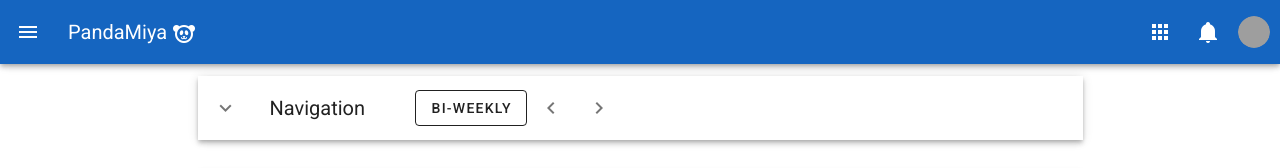
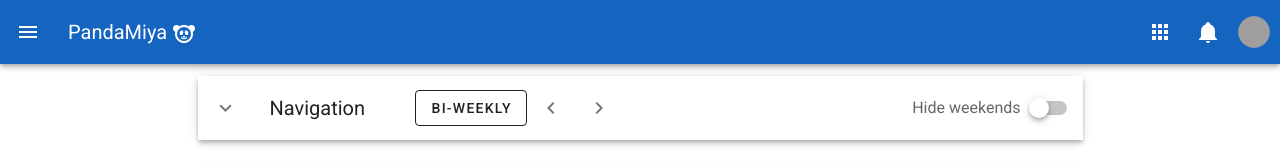
Before and after one commit to reg0/popanda, a Vue app: page / in a window 1280 px wide. Shown: the top 168 px of the page. Built offline with nearby package versions, Linux system fonts and the light colour scheme; grey boxes are pictures that could not be loaded.

Commit message:
added hide weekends

```diff
--- a/src/components/schedule/schedule.component.vue
+++ b/src/components/schedule/schedule.component.vue
@@ -47,6 +47,7 @@ import { getArrayOfDates, MyDate } from '@/utils/date.utils';
 import { ITeam } from '@/interfaces/models/team.model.interface';
 import { IActivity } from '@/interfaces/models/actvity.model.interface';
 import { IPerson } from '@/interfaces/models/person.model.interface';
+import holidaysService from '@/services/holidays.service';
 import TimelineGridHeader from '../timelineGrid/timelineGridHeader.component.vue';
 import TimelineGridBody from '../timelineGrid/timelineGridBody.component.vue';
 import TimelineGridBodyStub from '../timelineGrid/timelineGridBodyStub.component.vue';
@@ -78,10 +79,11 @@ export default Vue.extend({
     isoDateFrom: String,
     isoDateTo: String,
     scale: Number,
+    hideWeekends: Boolean,
   },
   computed: {
     dates(): MyDate[] {
-      return getArrayOfDates(this.isoDateFrom, this.isoDateTo);
+      return getArrayOfDates(this.isoDateFrom, this.isoDateTo).filter((d) => !this.hideWeekends || !holidaysService.isWeekend(d));
     },
     activities(): {[personId: string]: {[isoDate: string]: IActivity}} {
       return Object.keys(this.teamData.activities).reduce((result, personId) => {
--- a/src/components/schedule/schedule.page.vue
+++ b/src/components/schedule/schedule.page.vue
@@ -1,6 +1,11 @@
 <template>
   <div class="content-wrapper">
-    <Navigation :scale="scale" @scaleChanged="scaleChanged" @dateFromChanged="dateFromChanged" />
+    <Navigation
+      :scale="scale"
+      @scaleChanged="scaleChanged"
+      @dateFromChanged="dateFromChanged"
+      @hideWeekendsChanged="hideWeekendsChanged"
+    />
     <v-expansion-panels :hover="true" :multiple="true" :value="openTeamsIndexes" @change="openTeamsChanged">
       <v-expansion-panel v-for="team in teams" :key="team.id">
         <v-expansion-panel-header :color="team.color" :style="{ color: fontColorForBg(team.color) }">
@@ -16,6 +21,7 @@
             :isoDateFrom="isoDateFrom"
             :isoDateTo="isoDateTo"
             :holidays="holidays"
+            :hideWeekends="hideWeekends"
             :scale="scale"
           />
         </v-expansion-panel-content>
@@ -72,6 +78,7 @@ export default Vue.extend({
     teamsData: { } as {[teamId: string]: TeamData},
     isoDateFrom: '2020-09-14',
     scale: SCALE_BIWEEKLY,
+    hideWeekends: false,
   }),
 
   computed: {
@@ -105,6 +112,9 @@ export default Vue.extend({
   },
 
   methods: {
+    hideWeekendsChanged(newValue: boolean) {
+      this.hideWeekends = newValue;
+    },
     scaleChanged(newScale: number) {
       this.scale = newScale;
       this.isoDateFrom = updateDateFrom(this.isoDateFrom, this.scale, 0);
--- a/src/components/schedule/scheduleNavigation.component.vue
+++ b/src/components/schedule/scheduleNavigation.component.vue
@@ -35,6 +35,9 @@
       <v-icon>mdi-chevron-right</v-icon>
     </v-btn>
     <v-spacer></v-spacer>
+    <v-switch class="v-input--reverse" @change="hideWeekendsChanged" hide-details>
+      <template #label>Hide weekends</template>
+    </v-switch>
     <template v-if="!collapsed" #extension>
       <v-toolbar-title>Title2</v-toolbar-title>
     </template>
@@ -48,6 +51,23 @@
     .scale-dropdown {
       margin-left: 50px;
       width: 112px
+    }
+
+    .v-input--reverse .v-input__slot {
+      flex-direction: row-reverse;
+      justify-content: flex-end;
+      .v-application--is-ltr & {
+        .v-input--selection-controls__input {
+          margin-right: 0;
+          margin-left: 8px;
+        }
+      }
+      .v-application--is-rtl & {
+        .v-input--selection-controls__input {
+          margin-left: 0;
+          margin-right: 8px;
+        }
+      }
     }
   }
 </style>
@@ -71,6 +91,9 @@ export default Vue.extend({
     navigate(delta: 1 | -1) {
       this.$emit('dateFromChanged', delta);
     },
+    hideWeekendsChanged(value: boolean) {
+      this.$emit('hideWeekendsChanged', value);
+    },
   },
 });
 </script>
--- a/src/components/timelineGrid/timelineGridHeader.component.vue
+++ b/src/components/timelineGrid/timelineGridHeader.component.vue
@@ -73,7 +73,7 @@ export default Vue.extend({
       return moment(date.isoDate).format('dd');
     },
     isDayOff(date: MyDate) {
-      return moment(date.isoDate).isoWeekday() === 7;
+      return date.dayOfWeek === 7;
     },
   },
 });
--- a/src/services/holidays.service.ts
+++ b/src/services/holidays.service.ts
@@ -1,5 +1,5 @@
 import { IHolidaysService } from '@/interfaces/api/holidays.service.interface';
-import { getArrayOfDates } from '@/utils/date.utils';
+import { getArrayOfDates, MyDate } from '@/utils/date.utils';
 
 const PERMANENT_HOLIDAYS = [
   [1, 1],
@@ -14,6 +14,11 @@ export class HolidaysService implements IHolidaysService {
         .map((d) => d.isoDate),
     );
   }
+
+  isWeekend(d: string | MyDate) {
+    const date = d instanceof MyDate ? d : getArrayOfDates(d, d)[0];
+    return date.dayOfWeek === 6 || date.dayOfWeek === 7;
+  }
 }
 
 export default new HolidaysService();
```
